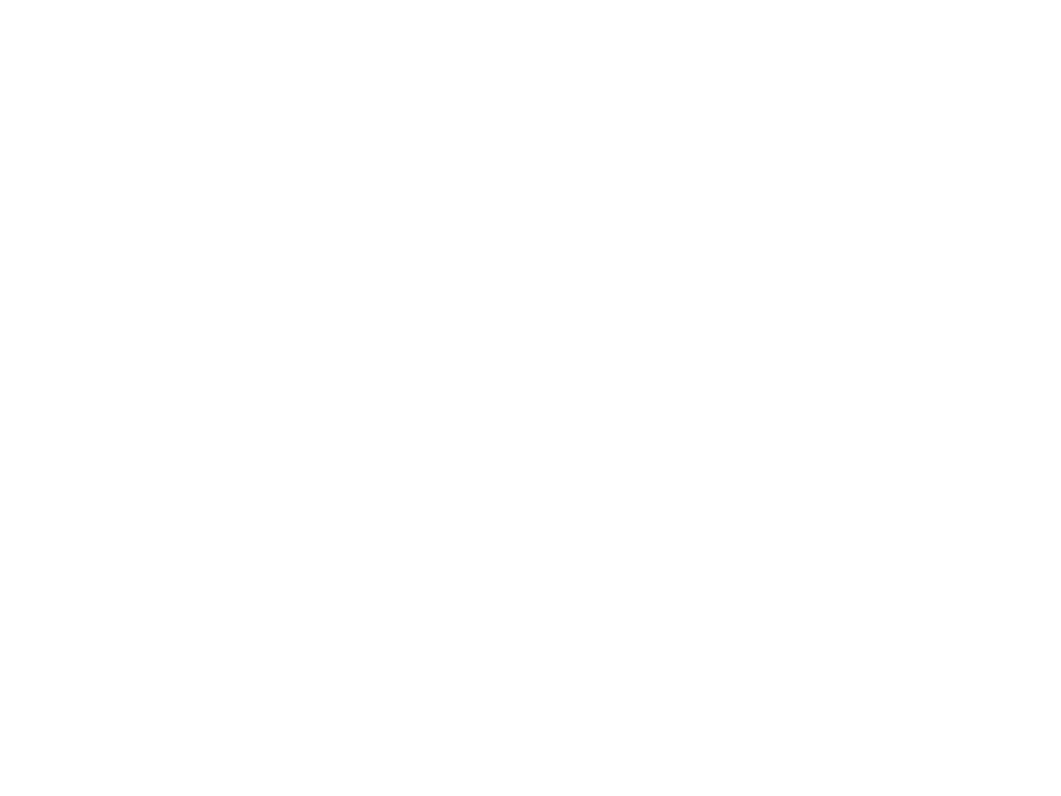
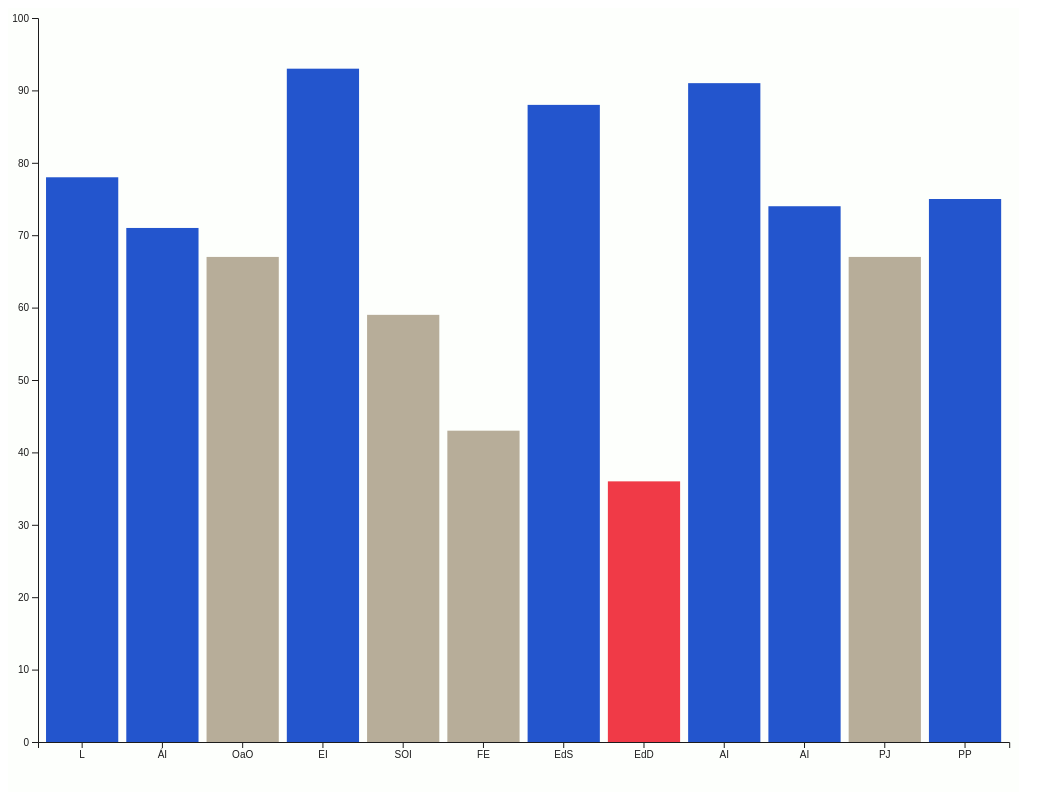
Before and after one commit to jonataspassos/MiniCurso-D3, a plain HTML site: page 01_barChart/index.html in a window 1280 px wide. Shown: the whole page, without its empty margins (0-1061 px from the left). Drawn offline with nearby package versions, Linux system fonts and the light colour scheme.

Commit message:
Adding suggest to barchart

```diff
--- a/01_barChart/css/style.css
+++ b/01_barChart/css/style.css
@@ -1,9 +1,19 @@
+#bar-chart>text {
+    fill: #1c1c1c;
+}
+
+#bar-chart {
+    color: #1c1c1c;
+}
+
 #bar-chart {
     width: 80%;
     height: 100%;
+    background-color: #FDFFFC;
 }
 
 /*ToolTip: https://bl.ocks.org/d3noob/a22c42db65eb00d4e369*/
+
 div.tooltip {
     position: absolute;
     text-align: center;
--- a/01_barChart/js/script.js
+++ b/01_barChart/js/script.js
@@ -1,4 +1,3 @@
-(() => {
 var disciplinas = [
     { key: "Lógica", value: 78, obs: "fui bem" },
     { key: "Álgebra I", value: 71, obs: "fui bem" },
@@ -14,6 +13,14 @@
     { key: "Programação Python", value: 75, obs: "fui bem" }
 ];
 
+//Create your BarChart Here
+
+var margin = { top: 10, bottom: 50, left: 30, right: 10 };
+
+var svg = d3.select("#bar-chart").append("svg")//.on("click", draw);
+var g = svg.append("g")
+    .attr("transform", "translate(" + [margin.left, margin.top] + ")");
+
 getSize = function (seletor) {
     var temp = document.querySelector(seletor).getBoundingClientRect();
     temp.w = temp.width;
@@ -27,14 +34,58 @@
     .attr("class", "tooltip")
     .style("opacity", 0);
 
-    var margin = { top: 10, bottom: 50, left: 30, right: 10 };
-
+function draw() {
     var size = getSize("#bar-chart");
     var w = size.w, h = size.h;
 
-    //alert("Matéria: " + d.key + "\nNota: " + d.value + "\nAcho que " + d.obs + " nessa matéria");
+    svg.attr("width", w).attr("height", h);
+    g.transition().duration(500).attr("transform", "translate(" + [margin.left, margin.top] + ")");
 
-    /* On mouseover
+    w += -margin.right - margin.left;
+    h += -margin.top - margin.bottom;
+
+    var x = d3.scaleBand().range([0, w]).domain(disciplinas.map((d) => { return d.key }))
+        .paddingInner(0.1).paddingOuter(0.1),
+        y = d3.scaleLinear().range([h, 0])
+            //.domain([d3.extent(disciplinas, d => d.value)]);
+            //.domain([0,d3.max(disciplinas, d => d.value)]);
+            .domain([0, 100]);
+
+    var xAxis = d3.axisBottom(x),
+        yAxis = d3.axisLeft(y);
+
+    g.selectAll(".axis").data([["x", xAxis], ["y", yAxis]]).enter().append("g")
+        .attr("class", (d) => { return "axis axis-" + d[0] })
+        .attr("transform", (d) => { if (d[0] == "x") return "translate(" + [0, h] + ")" })
+        .transition().duration(500).call((d) => d[1]);
+
+    var xAxisGroup = g.select(".axis-x").transition().duration(500)
+        .attr("transform", "translate(" + [0, h] + ")").call(xAxis)
+        .selectAll(".tick").select("text").text((d) => { return d.split(" ").map((d) => { return d[0] }).join('') })
+    var yAxisGroup = g.select(".axis-y").transition().duration(500)
+        .call(yAxis);
+
+
+    var bars = g.selectAll(".bar").data(disciplinas).enter().append("g")
+        .attr("class", "bar").attr("opacity", 1)
+        .on("mouseout", function (d) {
+            d3.select(this).transition()
+                .duration(200).attr("opacity", 1)
+            tooltip.transition()
+                .duration(500)
+                .style("opacity", 0);
+        }).on("click", function (d) {
+            alert("Matéria: " + d.key + "\nNota: " + d.value + "\nAcho que " + d.obs + " nessa matéria");
+        });
+
+    bars.append("rect")
+        .attr("x", (d) => x(d.key)).attr("y", h)
+        .attr("width", x.bandwidth());
+
+    g.selectAll(".bar").data(disciplinas).exit().remove();
+
+    bars = g.selectAll(".bar").data(disciplinas)
+        .on("mouseover", function (d) {
             d3.select(this).transition()
                 .duration(200).attr("opacity", 0.7)
             tooltip.transition()
@@ -43,15 +94,17 @@
             tooltip.html(d.key + "<br/>Nota: " + d.value)
                 .style("left", (size.x + margin.left + x(d.key) + x.bandwidth()) + "px")//d3.event.pageX
                 .style("top", (size.y + margin.top + y(d.value) - 28) + "px");//d3.event.pageY
-    */
+        });
 
-    /* On mouseout
-            d3.select(this).transition()
-                .duration(200).attr("opacity", 1)
-            tooltip.transition()
-                .duration(500)
-                .style("opacity", 0);
+    bars.select("rect")
+        .transition().duration(500)
+        .attr("fill", (d) => {
+            return d.value >= 70 ? "#2355CD" : d.value >= 40 ? "#B7AD99" : "#F03A47";
+        })
+        .attr("width", x.bandwidth()).attr("height", d => { return h - y(d.value) })
+        .attr("x", (d) => x(d.key)).attr("y", (d) => y(d.value));
+}
 
-    */
+draw();
 
-})()
+window.addEventListener('resize', draw);
```
Also changed, not shown: 01_barChart/css/palette.scss (added, +15 -0 lines). Lines whose indentation alone changed are shown as unchanged.
